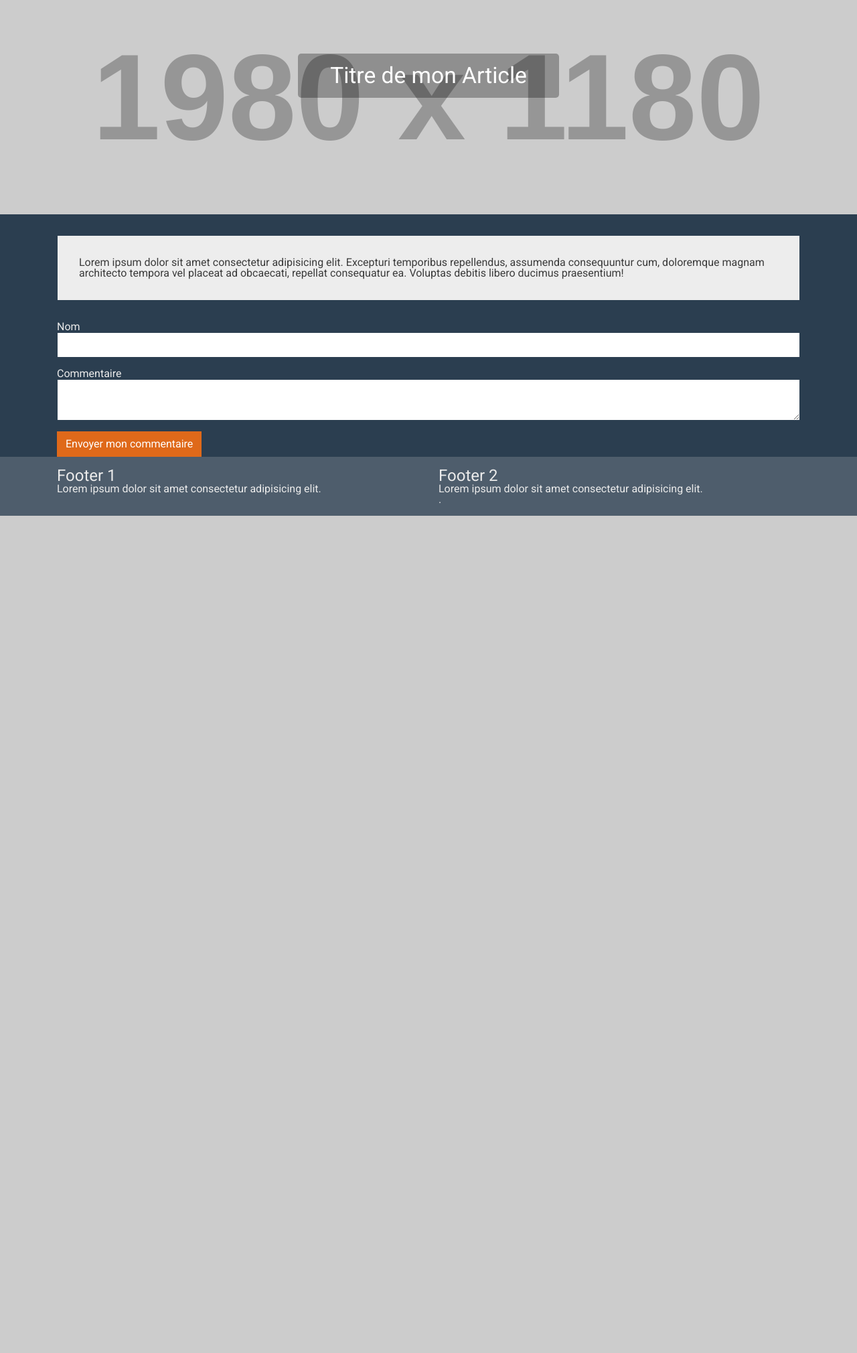
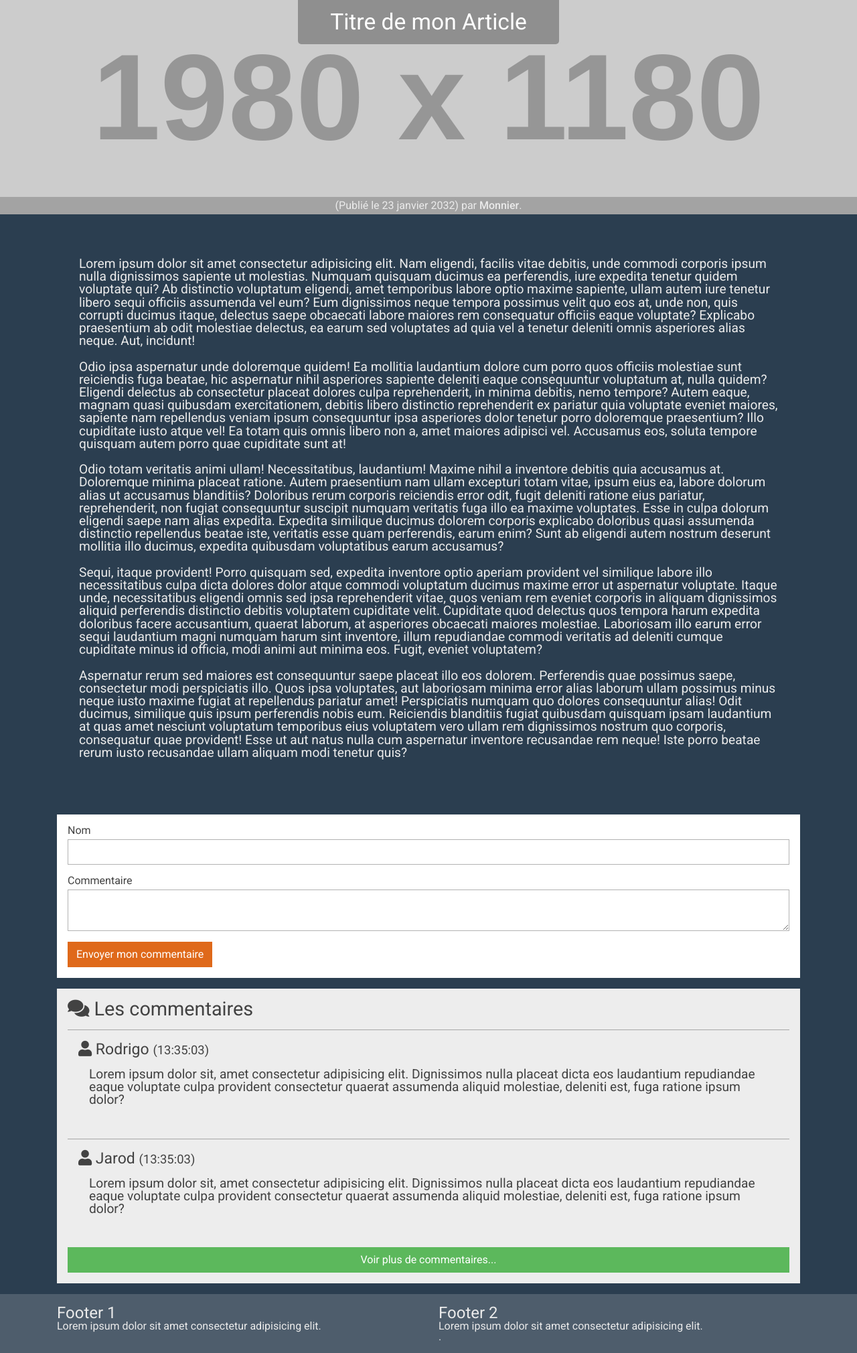
Before and after one commit to Miniroups/projet_blog_promo, a PHP site: page /wip/article.php in a window 1280 px wide. Shown: the part 38-2058 px from the top of the page at 67% size. Before the commit the page ends 808 px from the top, so only its background shows below. Run offline with PHP 8.4, Linux system fonts and the light colour scheme; grey boxes labelled with a size stand in for pictures from a placeholder-image service; some libraries are stand-ins or nearby versions.

Commit message:
Mise à jour template : Article
Je viens de terminer le plus gros du template

```diff
--- a/public/css/style.css
+++ b/public/css/style.css
@@ -38,6 +38,10 @@ h3 {
 
 h4 {
     font-size: 1.2em;
+}
+
+b {
+    font-weight: 500;
 }
 
 /* make sure to set some focus styles for accessibility */
@@ -401,10 +405,6 @@ body {
     justify-content: space-between;
 }
 
-nav.navbar {
-    /* position: fixed; */
-    width: 100vw;
-}
 
 .content {
     display: flex;
@@ -441,18 +441,56 @@ nav.navbar {
     background-color: rgba(0,0,0,0.3);
     color: #fff;
     display: inline-block;
-    border-radius: 5px;
-    margin: 5rem;
+    border-bottom-left-radius: 5px;
+    border-bottom-right-radius: 5px;
+}
+.content.article-show .head-article .meta {
+    background-color: rgba(0,0,0,0.2);
+    padding: 5px;
+    position: absolute;
+    bottom: 0;
+    text-align: center;
+    left: 0px;
+    right: 0px;
 }
 .content.article-show section.article {
     padding: 2rem 1rem;
 }
+.content.article-show section.article p {
+    font-size: 1.2em;
+}
 .content.article-show section.article article {
     padding: 2rem;
+}
+.content.article-show .new-comment {
+
+    background-color: #fff;
+    padding: 1rem;
+    color: rgb(66, 66, 66);
+}
+.content.article-show .new-comment #content, #name {
+    border: 1px solid rgba(0,0,0,0.3);
+    margin-top: 5px;
+}
+.content.article-show .show-comments {
+    padding: 1rem;
     background-color: #ededed;
-    color: rgb(59, 59, 59);
+    margin: 1rem 0;
+    color: rgb(66, 66, 66);
+
 }
-
+.content.article-show .show-comments article {
+    padding: 1rem;
+    font-size: 1.2em;
+    border-top: 1px solid rgba(0,0,0,0.3);
+    margin: 1rem 0;
+}
+.content.article-show .show-comments article h4 small {
+    font-size: 0.8em;
+}
+.content.article-show .show-comments article p {
+    padding: 1rem;
+}
 /* NOTE David */
 
 /* Page liste des articles */
--- a/public/wip/article.php
+++ b/public/wip/article.php
@@ -7,12 +7,17 @@
     <div class="container-fluid head-article">
         <img class="background" src="http://placehold.it/1980x1180" alt="Image de l'article">
         <h1>Titre de mon Article</h1>
+        <div class="meta">(Publié le 23 janvier 2032) par <b>Monnier</b>.</div>
     </div>
 
     <!-- Body de l'article -->
     <section class="container article">
         <article>
-            Lorem ipsum dolor sit amet consectetur adipisicing elit. Excepturi temporibus repellendus, assumenda consequuntur cum, doloremque magnam architecto tempora vel placeat ad obcaecati, repellat consequatur ea. Voluptas debitis libero ducimus praesentium!
+            <p>Lorem ipsum dolor sit amet consectetur adipisicing elit. Nam eligendi, facilis vitae debitis, unde commodi corporis ipsum nulla dignissimos sapiente ut molestias. Numquam quisquam ducimus ea perferendis, iure expedita tenetur quidem voluptate qui? Ab distinctio voluptatum eligendi, amet temporibus labore optio maxime sapiente, ullam autem iure tenetur libero sequi officiis assumenda vel eum? Eum dignissimos neque tempora possimus velit quo eos at, unde non, quis corrupti ducimus itaque, delectus saepe obcaecati labore maiores rem consequatur officiis eaque voluptate? Explicabo praesentium ab odit molestiae delectus, ea earum sed voluptates ad quia vel a tenetur deleniti omnis asperiores alias neque. Aut, incidunt!<br><br></p>
+            <p>Odio ipsa aspernatur unde doloremque quidem! Ea mollitia laudantium dolore cum porro quos officiis molestiae sunt reiciendis fuga beatae, hic aspernatur nihil asperiores sapiente deleniti eaque consequuntur voluptatum at, nulla quidem? Eligendi delectus ab consectetur placeat dolores culpa reprehenderit, in minima debitis, nemo tempore? Autem eaque, magnam quasi quibusdam exercitationem, debitis libero distinctio reprehenderit ex pariatur quia voluptate eveniet maiores, sapiente nam repellendus veniam ipsum consequuntur ipsa asperiores dolor tenetur porro doloremque praesentium? Illo cupiditate iusto atque vel! Ea totam quis omnis libero non a, amet maiores adipisci vel. Accusamus eos, soluta tempore quisquam autem porro quae cupiditate sunt at!<br><br></p>
+            <p>Odio totam veritatis animi ullam! Necessitatibus, laudantium! Maxime nihil a inventore debitis quia accusamus at. Doloremque minima placeat ratione. Autem praesentium nam ullam excepturi totam vitae, ipsum eius ea, labore dolorum alias ut accusamus blanditiis? Doloribus rerum corporis reiciendis error odit, fugit deleniti ratione eius pariatur, reprehenderit, non fugiat consequuntur suscipit numquam veritatis fuga illo ea maxime voluptates. Esse in culpa dolorum eligendi saepe nam alias expedita. Expedita similique ducimus dolorem corporis explicabo doloribus quasi assumenda distinctio repellendus beatae iste, veritatis esse quam perferendis, earum enim? Sunt ab eligendi autem nostrum deserunt mollitia illo ducimus, expedita quibusdam voluptatibus earum accusamus?<br><br></p>
+            <p>Sequi, itaque provident! Porro quisquam sed, expedita inventore optio aperiam provident vel similique labore illo necessitatibus culpa dicta dolores dolor atque commodi voluptatum ducimus maxime error ut aspernatur voluptate. Itaque unde, necessitatibus eligendi omnis sed ipsa reprehenderit vitae, quos veniam rem eveniet corporis in aliquam dignissimos aliquid perferendis distinctio debitis voluptatem cupiditate velit. Cupiditate quod delectus quos tempora harum expedita doloribus facere accusantium, quaerat laborum, at asperiores obcaecati maiores molestiae. Laboriosam illo earum error sequi laudantium magni numquam harum sint inventore, illum repudiandae commodi veritatis ad deleniti cumque cupiditate minus id officia, modi animi aut minima eos. Fugit, eveniet voluptatem?<br><br></p>
+            <p>Aspernatur rerum sed maiores est consequuntur saepe placeat illo eos dolorem. Perferendis quae possimus saepe, consectetur modi perspiciatis illo. Quos ipsa voluptates, aut laboriosam minima error alias laborum ullam possimus minus neque iusto maxime fugiat at repellendus pariatur amet! Perspiciatis numquam quo dolores consequuntur alias! Odit ducimus, similique quis ipsum perferendis nobis eum. Reiciendis blanditiis fugiat quibusdam quisquam ipsam laudantium at quas amet nesciunt voluptatum temporibus eius voluptatem vero ullam rem dignissimos nostrum quo corporis, consequatur quae provident! Esse ut aut natus nulla cum aspernatur inventore recusandae rem neque! Iste porro beatae rerum iusto recusandae ullam aliquam modi tenetur quis?<br><br></p>
         </article>
     </section>
 
@@ -36,7 +41,16 @@
 
         <!-- Afficher les commentaires -->
         <div class="show-comments">
-
+            <h2><i class="fas fa-comments"></i> Les commentaires</h2>
+            <article>
+                <h4><i class="fas fa-user"></i> Rodrigo <small>(13:35:03)</small></h4>
+                <p>Lorem ipsum dolor sit, amet consectetur adipisicing elit. Dignissimos nulla placeat dicta eos laudantium repudiandae eaque voluptate culpa provident consectetur quaerat assumenda aliquid molestiae, deleniti est, fuga ratione ipsum dolor?</p>
+            </article>
+            <article>
+                <h4><i class="fas fa-user"></i> Jarod <small>(13:35:03)</small></h4>
+                <p>Lorem ipsum dolor sit, amet consectetur adipisicing elit. Dignissimos nulla placeat dicta eos laudantium repudiandae eaque voluptate culpa provident consectetur quaerat assumenda aliquid molestiae, deleniti est, fuga ratione ipsum dolor?</p>
+            </article>
+            <button class="btn btn-success form-control">Voir plus de commentaires...</button>
         </div>
 
     </section>
```
